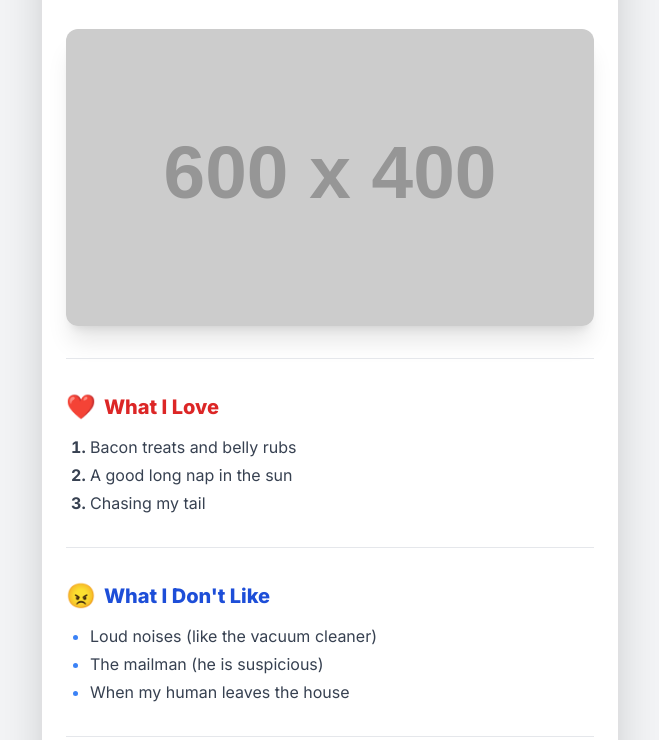
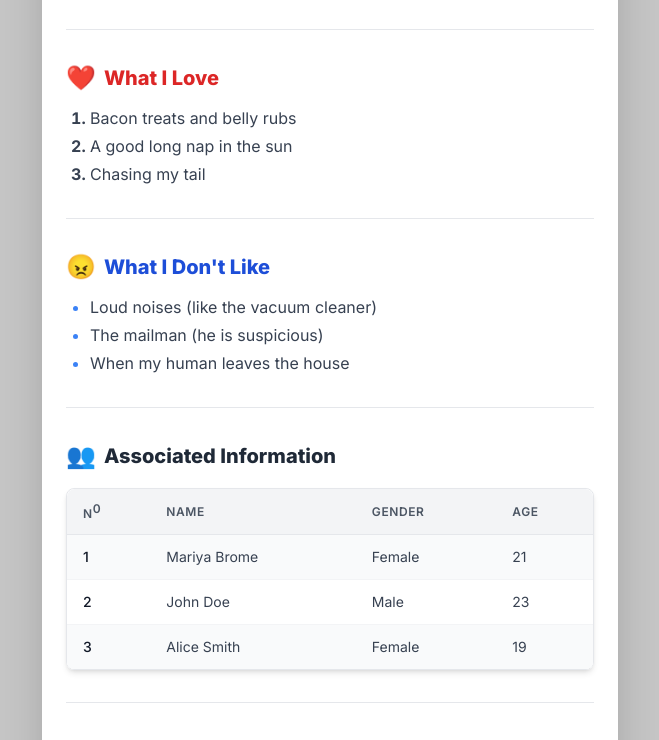
Before and after one commit to itsmariyagrace/Grace_University.github.io, a plain HTML site: page index.html in a window 1280 px wide. Shown: the part 159-899 px from the top of the page, without its empty margins (310-969 px from the left). Drawn offline with nearby package versions, Linux system fonts and the light colour scheme; placeholder pictures from the web are drawn by us.

Commit message:
Add files via upload

```diff
--- a/index.html
+++ b/index.html
@@ -3,7 +3,7 @@
 <head>
     <meta charset="UTF-8">
     <meta name="viewport" content="width=device-width, initial-scale=1.0">
-    <title>Our Information</title>
+    <title>My Information</title>
     <link rel="stylesheet" href="https://cdn.jsdelivr.net/npm/tailwindcss@2.2.19/dist/tailwind.min.css">
     <script src="https://cdn.tailwindcss.com"></script>
 
@@ -12,7 +12,7 @@
       @import url('https://fonts.googleapis.com/css2?family=Inter:wght@100..900&display=swap');
       body {
         font-family: 'Inter', sans-serif;
-        background-color: #f3f4f6; /* Tailwind: bg-gray-100 */
+        background-color: #c6c6c6; /* Tailwind: bg-gray-100 */
       }
       /* Custom styles can often be replaced by Tailwind utility classes for consistency. */
       /* However, keeping a minimal custom block for non-utility classes is fine. */
@@ -34,14 +34,7 @@
              <p class="text-gray-600">FIND YOUR DREAM WITH US</p>
         </header>
 
-        <div>
-            <img
-                src="https://placehold.co/600x400/f0f0f0/333333?text=Cute+Pug+Puppy"
-                alt="A cute pug puppy resting, looking sleepy and happy."
-                class="w-full object-cover rounded-xl shadow-xl aspect-video"
-                loading="lazy"
-            >
-        </div>
+
 
 
         <hr class="border-gray-200">
```
